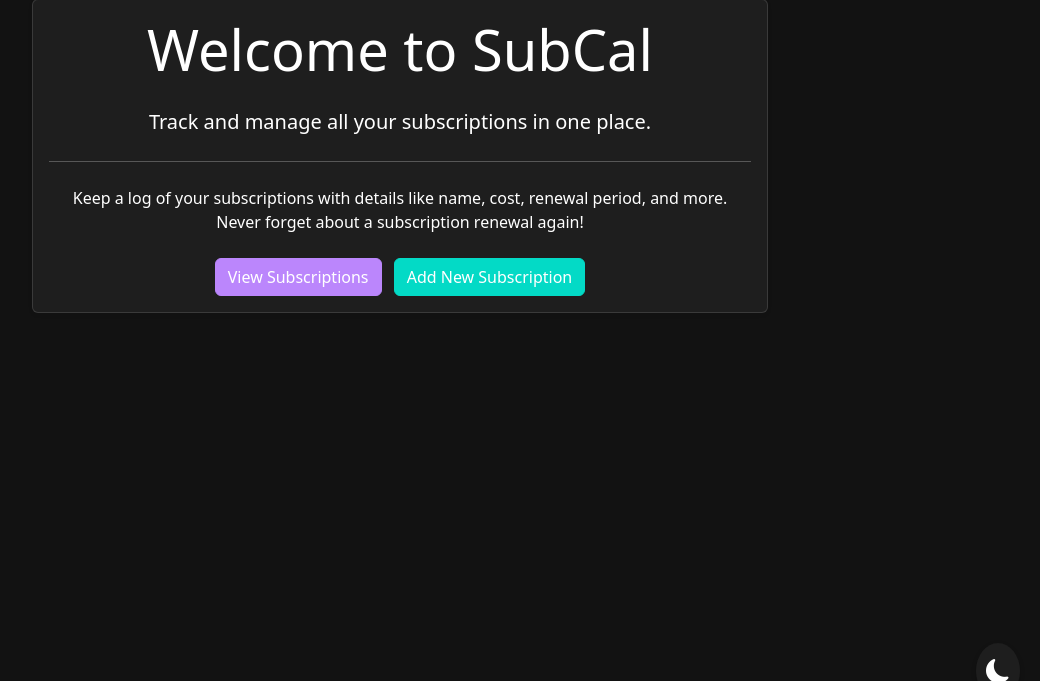
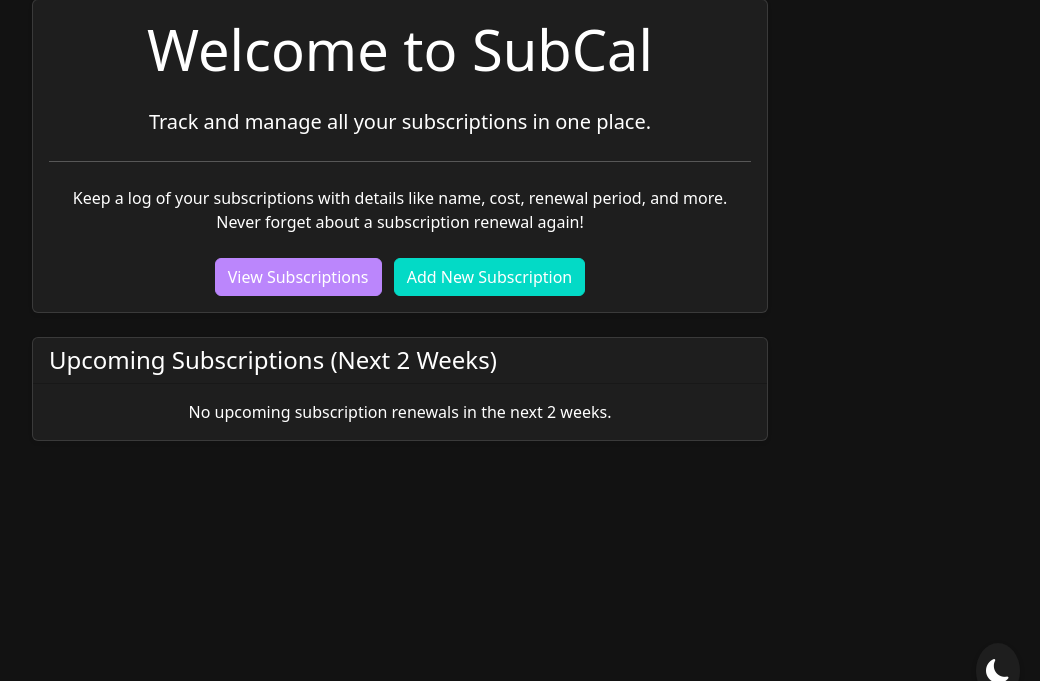
Before and after one commit to lechemmy/SubCal, a Django app: page / in a window 1280 px wide. Shown: the part 81-762 px from the top of the page, without its empty margins (240-1280 px from the left). Run offline with Django 5.2, Linux system fonts and the light colour scheme; data that the repository does not hold is empty.

Commit message:
Add upcoming subscriptions section to home page
Introduce a section on the home page displaying subscriptions due for renewal within the next two weeks. Updated the template and view logic to fetch and format upcoming subscription data, ensuring users have a clear overview of imminent payments.

```diff
--- a/subscriptions/views.py
+++ b/subscriptions/views.py
@@ -125,7 +125,37 @@
     success_url = reverse_lazy('subscription-list')
 
 def home(request):
-    return render(request, 'subscriptions/home.html')
+    # Get all subscriptions
+    subscriptions = Subscription.objects.all()
+
+    # Get current date and date 2 weeks from now
+    today = datetime.now().date()
+    two_weeks_from_now = today + timedelta(days=14)
+
+    # Find subscriptions that are upcoming within the next 2 weeks
+    upcoming_subscriptions = []
+
+    for subscription in subscriptions:
+        # Check each day in the next 2 weeks
+        current_date = today
+        while current_date <= two_weeks_from_now:
+            if is_renewal_date(subscription, current_date):
+                # Add subscription with its renewal date to the list
+                upcoming_subscriptions.append({
+                    'subscription': subscription,
+                    'renewal_date': current_date
+                })
+                break  # Only add the first renewal date for each subscription
+            current_date += timedelta(days=1)
+
+    # Sort upcoming subscriptions by renewal date
+    upcoming_subscriptions.sort(key=lambda x: x['renewal_date'])
+
+    context = {
+        'upcoming_subscriptions': upcoming_subscriptions
+    }
+
+    return render(request, 'subscriptions/home.html', context)
 
 def calendar_view(request):
     # Get current month, year, and view type
--- a/templates/subscriptions/home.html
+++ b/templates/subscriptions/home.html
@@ -22,6 +22,43 @@
                 </div>
             </div>
         </div>
+
+        <!-- Upcoming Subscriptions Section -->
+        <div class="card shadow-sm mt-4">
+            <div class="card-header">
+                <h2 class="h4 mb-0">Upcoming Subscriptions (Next 2 Weeks)</h2>
+            </div>
+            <div class="card-body">
+                {% if upcoming_subscriptions %}
+                    <div class="table-responsive">
+                        <table class="table table-striped table-hover">
+                            <thead>
+                                <tr>
+                                    <th>Name</th>
+                                    <th>Date Due</th>
+                                    <th>Renewal Amount</th>
+                                </tr>
+                            </thead>
+                            <tbody>
+                                {% for item in upcoming_subscriptions %}
+                                    <tr>
+                                        <td>
+                                            <a href="{% url 'subscription-detail' item.subscription.id %}">
+                                                {{ item.subscription.name }}
+                                            </a>
+                                        </td>
+                                        <td>{{ item.renewal_date|date:"M d, Y" }}</td>
+                                        <td>{{ item.subscription.get_currency_symbol }}{{ item.subscription.cost }}</td>
+                                    </tr>
+                                {% endfor %}
+                            </tbody>
+                        </table>
+                    </div>
+                {% else %}
+                    <p class="text-center mb-0">No upcoming subscription renewals in the next 2 weeks.</p>
+                {% endif %}
+            </div>
+        </div>
     </div>
 </div>
 {% endblock %}
```
